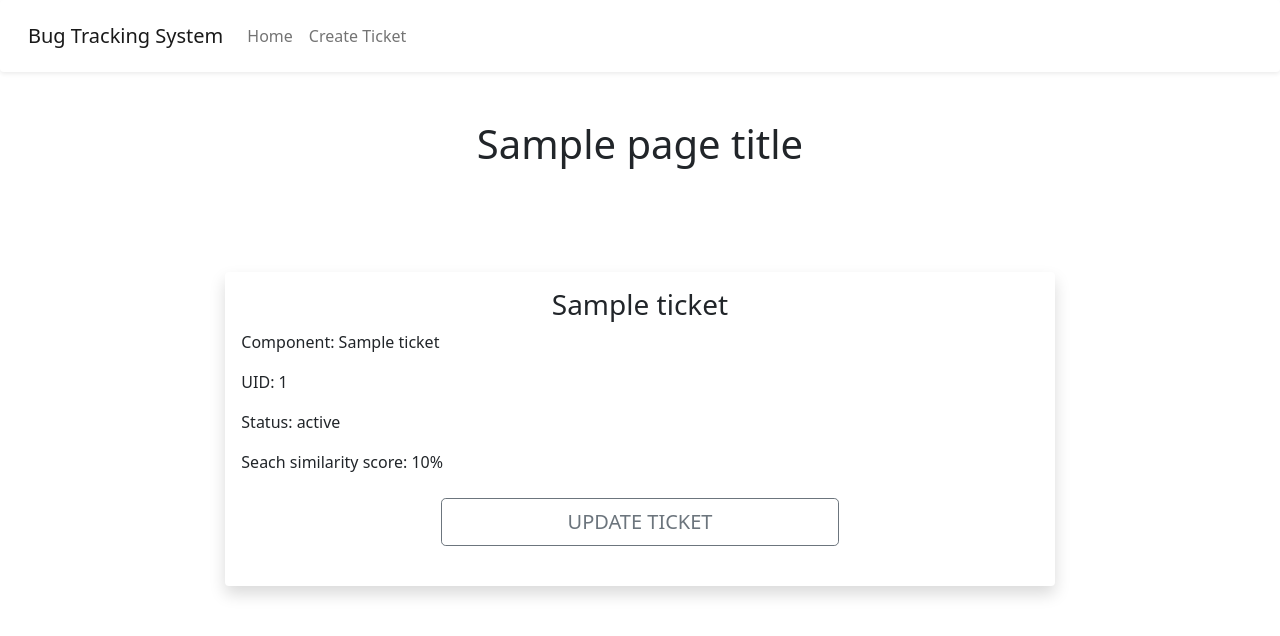
After one commit to tkachikoti/bug_tracking_system, a Flask app: template flaskr/templates/view.html.jinja in a window 1280 px wide. The commit adds this page. Shown: the top 636 px of the page. Run offline with Flask 2, Linux system fonts and the light colour scheme; the template is opened without the code that fills it: most values are stand-ins (such as "Sample title", 1, 10 or a date in 2020); some libraries are stand-ins or nearby versions.

Commit message:
add view page

```diff
--- a/app.py
+++ b/app.py
@@ -85,6 +85,27 @@ def update():
             # Redirect to the home page
             return redirect(url_for('index'))
 
+@app.route('/view')
+def view():
+    if request.args.get('uid', False):
+        tickets_cvs = (FlatFileDatabase(
+            'flaskr/models/tickets.csv').select_all_rows_on_csv())
+        ticket_data = tickets_cvs[find_index_in_list_of_dictionaries(
+            tickets_cvs, 'uid', search_value=request.args['uid'])]
+        return render_template(
+            'view.html.jinja',
+            page_title = 'View Ticket',
+            ticket_data = ticket_data,
+            components_csv = FlatFileDatabase(
+                'flaskr/models/components.csv').select_all_rows_on_csv(),
+            priority_and_severity_options_csv = (FlatFileDatabase(
+                'flaskr/models/priority_and_severity_options.csv').select_all_rows_on_csv()),
+            status_options_csv = (FlatFileDatabase(
+                'flaskr/models/status_options.csv').select_all_rows_on_csv()))
+    else:
+        # Redirect to the home page
+        return redirect(url_for('index'))
+
 @app.route('/search', methods=['POST'])
 def search():
     search_results = []
--- a/flaskr/models/tickets.csv
+++ b/flaskr/models/tickets.csv
@@ -1,4 +1,4 @@
 uid,created_at,created_at_full_date,updated_at,updated_at_full_date,component_name,title,description,priority,severity,status
 2,1643724479019,2022-02-01 14:07:59.019000,1643843229988,2022-02-02 23:07:09.988000,Component 10,Tinashe,Kachikoti has been updated.,High Priority,High Severity,In Progress
-3,1643809030187,2022-02-02 13:37:10.187000,1643811940656,2022-02-02 14:25:40.656000,Component 5,First One Changed,This is the first description. It finally works!,Low Priority,Low Severity,Fixed
+3,1643809030187,2022-02-02 13:37:10.187000,1643846835319,2022-02-03 00:07:15.319000,Component 5,First One Changed,This is the first description. It finally works! I hold the mic I am a lyrical genius.,Low Priority,Low Severity,Fixed
 4,1643843161740,2022-02-02 23:06:01.740000,,,Component 8,Email,The email inbox is not loading mail.,Critical Priority,Critical Severity,In Progress
--- a/flaskr/templates/index.html.jinja
+++ b/flaskr/templates/index.html.jinja
@@ -4,11 +4,11 @@
     <div class="col-auto">
         {% if tickets_cvs %}
         <div class="row">
-            <div class="col-sm-2"></div>
-            <div class="col-sm-8">
+            <div class="col-sm-3"></div>
+            <div class="col-sm-6">
             {% include "search_bar.html.jinja" %}
             </div>
-            <div class="col-sm-2"></div>
+            <div class="col-sm-3"></div>
         </div>
         {% endif %}
         {% if tickets_cvs %}
--- /dev/null
+++ b/flaskr/templates/view.html.jinja
@@ -0,0 +1,24 @@
+{% extends "base.html.jinja" %}
+{% block maincontent %}
+<div class="row">
+    <div class="col-sm-2"></div>
+    <div class="col-sm-8">
+        <div class="shadow p-3 mb-5 bg-body rounded my-5">
+            <h3 class="text-center">{{ ticket_data.title }}</h3>
+            <p>Component: {{ ticket_data.component_name }}</p>
+            <p>UID: {{ ticket_data.uid }}</p>
+            <p>Status: {{ ticket_data.status }}</p>
+            <p>Seach similarity score: {{ ticket_data.similarity_score }}%</p>
+            <div class="d-grid gap-2 col-6 mx-auto my-4">
+                <button type="button" class="btn btn-outline-secondary btn-lg" onclick="update_ticket_button({{ ticket_data.uid }})">UPDATE TICKET</button>
+            </div>
+        </div>
+    </div>
+    <div class="col-sm-2"></div>
+</div>
+{% endblock %}
+{% block scripts %}
+    function update_ticket_button(uid) {
+        window.location.href = "/update?uid=" + uid;
+    }
+{% endblock %}
```
Also changed, not shown: flaskr/templates/search.html.jinja (+34 -7 lines).
